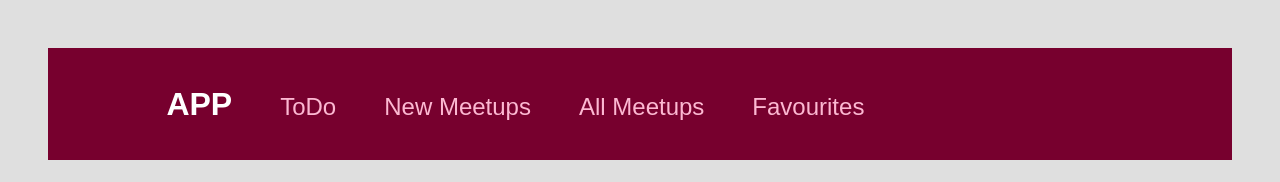
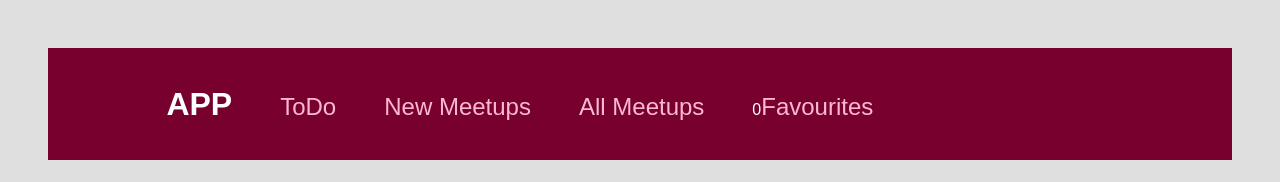
Before and after one commit to troias/React-Fundamentals, a React (Create React App) app: page /all-meetups in a window 1280 px wide. Shown: the top 182 px of the page. Built offline with nearby package versions, Linux system fonts and the light colour scheme; no server answers.

Commit message:
fixed context

```diff
--- a/src/App.js
+++ b/src/App.js
@@ -3,7 +3,7 @@ import Todo from "./components/Todo";
 import AllMeetups from "./Pages/AllMeetups";
 import NewMeetup from "./Pages/NewMeetup";
 import Favourites from "./Pages/Favourites";
-import MeetupContextProvider from './contextStore/meetupContext'
+
 import { Switch, Route } from "react-router-dom";
 import Layout from './components/layout/Layout'
 
@@ -11,7 +11,6 @@ function App() {
   return (
 
       <Layout>
-        <MeetupContextProvider>
       <Switch>
         <Route path="/to-do">
           <Todo />
@@ -26,8 +25,9 @@ function App() {
           <Favourites />
         </Route>
       </Switch>
-      </MeetupContextProvider>
+
       </Layout>
+
 
   );
 }
--- a/src/Pages/AllMeetups.js
+++ b/src/Pages/AllMeetups.js
@@ -1,4 +1,4 @@
-import React, { useEffect, useState, useDispatch, useContext } from 'react'
+import React, { useEffect, useState } from 'react'
 
 import MeetupList from '../components/meet-ups/MeetUpList/MeetupList'
 
@@ -26,7 +26,7 @@ const AllMeetups = () => {
 
             }
 
-            console.log(meetupData)
+
             setMeetups(meetupData)
         } catch (error) {
             setIsLoading(false)
--- a/src/Pages/Favourites.js
+++ b/src/Pages/Favourites.js
@@ -4,7 +4,7 @@ import classes from "../components/meet-ups/MeetUpItem/MeetUpItem.module.css";
 
 const Favourites = () => {
     const ctx = useContext(MeetupContext);
-    console.log("ctx", ctx.favouriteAmount);
+
 
 
     const removeFavouriteHandler = (id) => {
--- a/src/components/layout/Layout.js
+++ b/src/components/layout/Layout.js
@@ -1,7 +1,13 @@
-import React from 'react'
+import React,{useContext} from 'react'
 import NavBar from '../navigation/NavBar'
+import MeetupContext from '../../contextStore/meetupContext'
+
  const Layout = (props) => {
+    const ctx = useContext(MeetupContext)
+
+
     return (
+
         <div>
             <NavBar/>
            {props.children}
--- a/src/components/meet-ups/MeetUpItem/MeetUpItem.js
+++ b/src/components/meet-ups/MeetUpItem/MeetUpItem.js
@@ -8,7 +8,7 @@ const MeetUpItem = (props) => {
     const {addFavourites} = useContext(MeetupContext)
 
     const addFavouriteHandler = (item) => {
-        console.log(item)
+
         const favourite = {
             image: props.items.image,
             title: props.items.title,
@@ -16,7 +16,7 @@ const MeetUpItem = (props) => {
             description: props.items.description,
 
         }
-        console.log(favourite)
+
         addFavourites(favourite)
     }
 
--- a/src/components/navigation/NavBar.js
+++ b/src/components/navigation/NavBar.js
@@ -1,11 +1,14 @@
-import React, {useContext} from "react";
-import MeetupContext from '../../contextStore/meetupContext'
+import React, {useContext, useEffect} from "react";
+import {MeetupContext} from '../../contextStore/meetupContext'
 import { Link } from "react-router-dom";
 import classes from './MainNavigation.module.css'
 
 const NavBar = () => {
-  // const {favouriteAmount} = useContext(MeetupContext)
-  // console.log(favouriteAmount)
+
+  useEffect(()=> {},[])
+  const ctx = useContext(MeetupContext)
+  console.log("ctx", ctx.favouriteAmount)
+
 
   return (
 
@@ -22,8 +25,9 @@ const NavBar = () => {
         <li>
           <Link to="/all-meetups">All Meetups</Link>
         </li>
+
         <li>
-          <li> </li>
+          <span className="badge badge-primary">{ctx.favouriteAmount}</span>
           <Link to="/favourites">Favourites</Link>
         </li>
       </ul>
--- a/src/contextStore/meetupContext.js
+++ b/src/contextStore/meetupContext.js
@@ -4,16 +4,14 @@ export const MeetupContext = React.createContext({
     favourites: [],
     favouriteAmount: 0,
     loading: false,
-    addFavourites: (item) => {}
+    addFavourites: (item) => {},
+    removeFavouriteHandler: (id) => {}
 })
+
 const MeetupContextProvider = (props) => {
 
     const [favourites, setFavourites] = useState([])
-    const [favouriteAmount, setFavouriteAmount] = useState(0)
-
     const addFavouritesHandler = (item) => {
-        setFavouriteAmount(prevState => {
-            return prevState++})
 
         setFavourites((prevState) => {
             return prevState.concat(item)
@@ -24,20 +22,20 @@ const MeetupContextProvider = (props) => {
         setFavourites((prevState) => {
             return prevState.filter(x => x.id !== id)
         })
-        setFavouriteAmount(prevState => {
-            return prevState--})
+
     }
 
     const meetupContext = {
         favourites,
         addFavourites: addFavouritesHandler,
         removeFavourite: removeFavouriteHandler,
-        favouriteAmount,
+        favouriteAmount: favourites.length,
     }
 
     return (
         <MeetupContext.Provider value={meetupContext}>
             {props.children}
+           {console.log(meetupContext.favouriteAmount) }
         </MeetupContext.Provider>
     )
 }
--- a/src/index.js
+++ b/src/index.js
@@ -6,13 +6,15 @@ import reportWebVitals from './reportWebVitals';
 import {
   BrowserRouter as Router,
 } from "react-router-dom";
-
+import MeetupContextProvider from './contextStore/meetupContext'
 
 ReactDOM.render(
   <React.StrictMode>
+    <MeetupContextProvider>
     <Router>
     <App />
     </Router>
+    </MeetupContextProvider>
   </React.StrictMode>,
   document.getElementById('root')
 );
```
Also changed, not shown: src/components/ui/card/card.js (deleted, +0 -12 lines).
